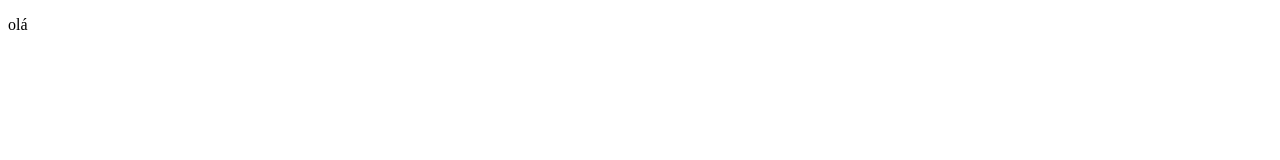
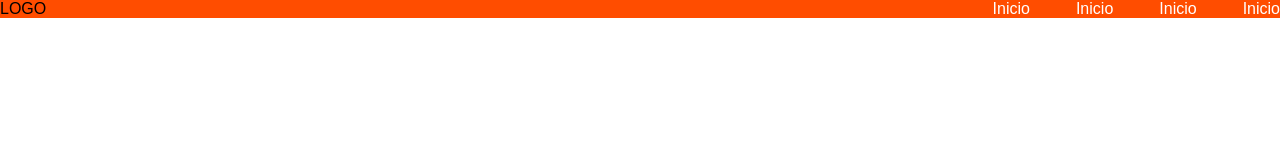
Before and after one commit to larry-gt/html-grace, a plain HTML site: page index.html in a window 1280 px wide. Drawn offline with Linux system fonts and the light colour scheme.

Commit message:
commit tá feito!

```diff
--- a/index.html
+++ b/index.html
@@ -4,8 +4,18 @@
     <meta charset="UTF-8">
     <meta name="viewport" content="width=device-width, initial-scale=1.0">
     <title>Document</title>
+    <link rel="stylesheet" href="style.css">
 </head>
 <body>
-    <p>olá</p>
+    <header>
+          <div>LOGO</div>
+          <nav>
+            <a href="">Inicio</a>
+            <a href="">Inicio</a>
+            <a href="">Inicio</a>
+            <a href="">Inicio</a>
+          </nav>
+
+    </header>
 </body>
 </html>
--- /dev/null
+++ b/style.css
@@ -0,0 +1,24 @@
+*{
+    margin: 0;
+    padding: 0;
+    box-sizing: 0;
+    font-family: Arial, Helvetica, sans-serif;
+}
+
+
+header {
+    background-color: rgb(255, 77, 0);
+    display: flex;
+    justify-content: space-between;
+}
+
+header nav{
+    display: flex;
+    gap: 46px;
+}
+
+
+header nav a{
+    color:white;
+    text-decoration: none;
+}
```
